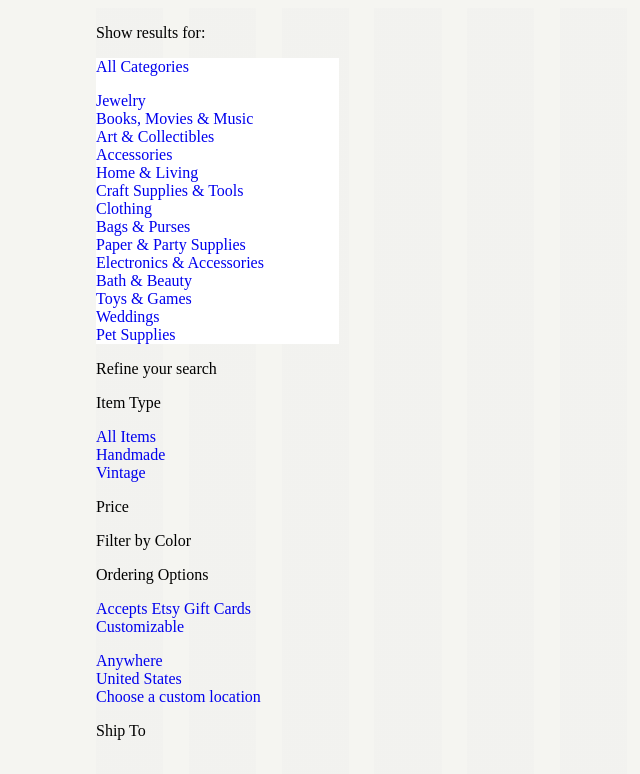
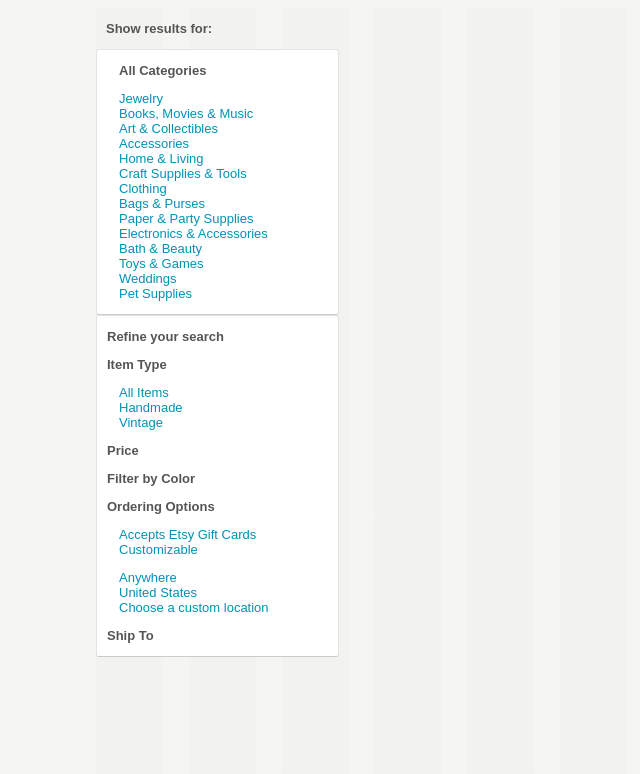
Before and after one commit to jeremybdavis/Assignment11.1, a plain HTML site: page index.html in a window 1280 px wide. Shown: the whole page, without its empty margins (0-640 px from the left). Drawn offline with nearby package versions, Linux system fonts and the light colour scheme.

Commit message:
Friday morning

```diff
--- a/scss/main.scss
+++ b/scss/main.scss
@@ -25,9 +25,41 @@
 
 #sidebar {
   @include span-columns(2.9);
+  font-size: 13px;
+  font-family: arial, sans-serif;
+
+  a {
+    color: #0192B5;
+    padding: 0 0 0 22px;
+
+    &:hover {
+      text-decoration: underline;
+    }
+  }
+
+  p {
+    font-weight: 600;
+    color: #555;
+    padding: 0 0 0 10px;
+
+    a {
+      color: #555;
+      padding: 0 0 0 12px;
+    }
+  }
 
   .categories{
     background-color: #fff;
+    border: 1px solid #E1E3DF;
+    border-bottom-color: #CBCCC9;
+    border-radius: 3px;
+  }
+
+  .refineSearch {
+    background-color: #fff;
+    border: 1px solid #E1E3DF;
+    border-bottom-color: #CBCCC9;
+    border-radius: 3px;
   }
 }
 
```
Also changed, not shown: css/main.css.
